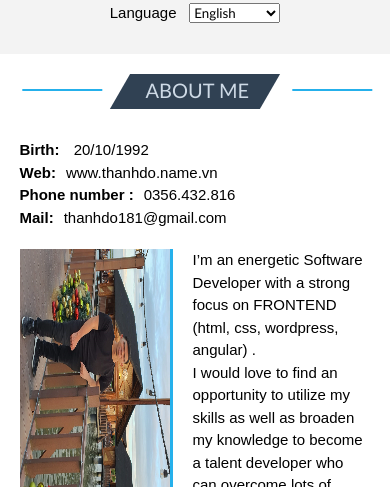
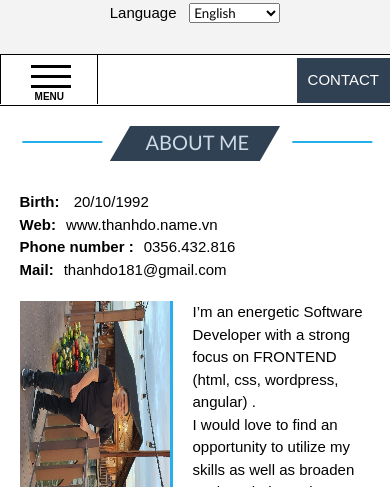
Before and after one commit to thanhdonguyen/profileCV, a website: page src/index.html in a window 390 px wide. Shown: the part 94-581 px from the top of the page. Drawn offline with nearby package versions, Linux system fonts and the light colour scheme; files that its build step writes are made by us from their sources.

Commit message:
update responsive

```diff
--- a/src/assets/sass/_layout.scss
+++ b/src/assets/sass/_layout.scss
@@ -6,7 +6,7 @@ body {
     @include sp {
         min-width: 100%;
         // font-size: 2rem;
-        // overflow: hidden;
+        overflow-x: hidden;
     }
 }
 
--- a/src/assets/sass/style.scss
+++ b/src/assets/sass/style.scss
@@ -93,6 +93,99 @@ header {
 		margin: 20px 0;
 	}
 }
+.sp-menu {
+	display: none;
+	border-top: 1px solid #000;
+	border-bottom: 1px solid #000;
+	height: 50px;
+	@include sp {
+		display: block;
+	}
+	.contact-link{
+		position: absolute;
+		right: 0;
+		background-color: #304153;
+		color: #fff;
+		text-decoration: none;
+		// width: 100px;
+		padding: 11px;
+		// height: 44px;
+		margin-top: 3px;
+		font-size: 1.5rem;
+		text-align: center;
+	}
+	.nav-btn{
+	    position: absolute;
+	    border: 1px solid #000;
+	    border-top: 0;
+   		border-bottom: 0;
+	    width: 96px;
+	    height: 49px;
+	    // right: 0;
+	    cursor: pointer;
+
+		span {
+			width: 40px;
+			height: 3px;
+			background-color: #000;
+			display: block;
+			position: relative;
+			margin: 30px 30px 0;
+			transition: all 300ms ease;
+			// @include sp767 {
+			// 	margin: 20px 10px 0 0;
+			// }
+			&:nth-child(1) {
+				position: absolute;
+				content: '';
+				width: 40px;
+				height: 3px;
+				background-color: #000;
+				top: -20px;
+				// transition: .5s ease-in-out;
+			}
+			&:nth-child(2) {
+				position: absolute;
+				content: '';
+				width: 40px;
+				height: 3px;
+				background-color: #000;
+				top: -10px;
+				// transition: .5s ease-in-out;
+			}
+		}
+		strong {
+			position: absolute;
+			bottom: 0;
+			left: 35%;
+			// @include sp767 {
+			// 	bottom: 0;
+			// 	left: 10%;
+			// }
+		}
+		// @include sp1179 {
+		// 	display: block;
+		// }
+	}
+	.is-open.nav-btn {
+		transition: all 300ms ease;
+		span:nth-child(1) {
+			transform: rotate(-45deg);
+			top: 0;
+			// transition: .5s ease-in-out;
+		}
+		span:nth-child(2) {
+			transform: rotate(45deg);
+			top: 0;
+			// transition: .5s ease-in-out;
+		}
+		span {
+			transform: rotate(45deg);
+			// transition: .5s ease-in-out;
+		}
+	}
+}
+
 .about-me{
 	&__content {
 		width: 100%;
@@ -163,6 +256,7 @@ header {
 	flex-wrap: wrap;
 	justify-content: space-around;
 	padding: 40px 0;
+	overflow: hidden;
 	@include sp {
 		padding: 20px 0;
 	}
@@ -172,6 +266,10 @@ header {
 	    width: 160px;
 	    cursor: pointer;
 	    position: relative;
+	    @include sp {
+	    	width: 50px;
+	    	height: 50px;
+	    }
 	    h3{
 	    	text-align: center;
 	    	font-size: 1.5rem;
--- a/src/index.html
+++ b/src/index.html
@@ -29,11 +29,21 @@
 				<li><a href="#education" class="lang" key="EDUCATION">EDUCATION</a></li>
 				<li><a href="#contact" class="lang" key="CONTACT">CONTACT</a></li>
 			</ul>
+
 		</div>
 	</div>
 </header><!-- /header -->
 
 <main>
+	<div class="sp-menu">
+		<a href="#contact" key="CONTACT" class="lang contact-link">Contact</a>
+		<div class="nav-btn">
+			<span></span>
+			<span></span>
+			<span></span>
+			<strong>MENU</strong>
+		</div>
+	</div>
 	<div class="l-container">
 		<div class="about-me" id="about">
 			<div class="title-content">
@@ -73,8 +83,8 @@
 				</div>
 				<div class="c-title-bar"></div>
 			</div>
-			<!-- <div class="list-skill" id="addList">
-			</div> -->
+			<div class="list-skill" id="addList">
+			</div>
 		</div>
 
 	</div>
```
Also changed, not shown: 1 other file.
